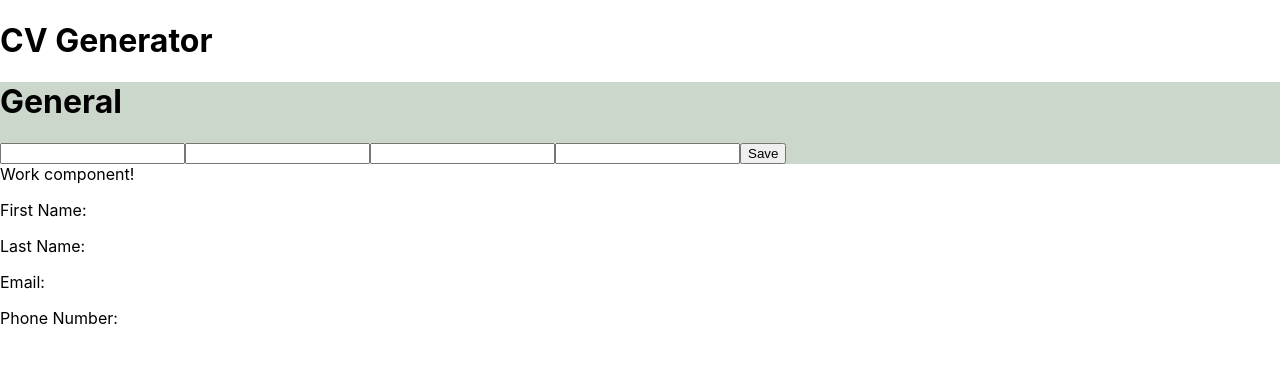
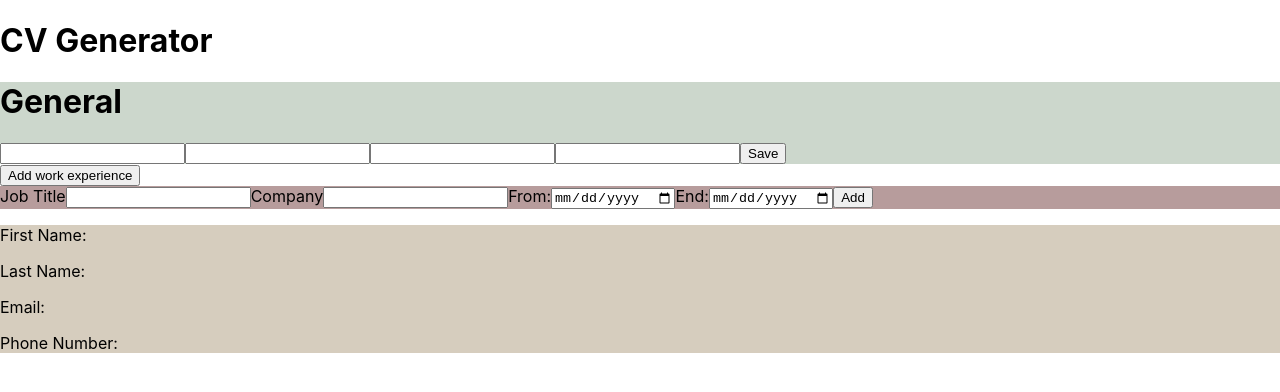
Before and after one commit to fgostev/CVproject, a React (Create React App) app: page / in a window 1280 px wide. Shown: the top 392 px of the page. Built offline with nearby package versions, Linux system fonts and the light colour scheme.

Commit message:
form skeleton

```diff
--- a/src/components/workExp.component.jsx
+++ b/src/components/workExp.component.jsx
@@ -2,11 +2,27 @@ import {Component} from "react";
 
 class WorkExp extends Component {
 
+displayForm = () =>{
+    console.log("Booo!")
+}
 
     render() {
         return(
-            <div>
-            Work component!
+            <div id="workExperienceContainer">
+                <button onClick={this.displayForm}> Add work experience</button>
+                <div id="workForm">
+                <form id ="workExperience">
+                    <label htmlFor="JobTitle"> Job Title</label>
+                    <input type="text" name="Job Title"></input>
+                    <label htmlFor="Company">Company</label>
+                    <input type="text" name="Company"></input>
+                    <label htmlFor="From">From:</label>
+                    <input type="date" placeholder="from" name="from"></input>
+                    <label htmlFor="End">End:</label>
+                    <input type="date" placeholder="from" name="End"></input>
+                   <input type="submit" value="Add"></input>
+                </form>
+                </div>
             </div>
         )
     }
--- a/src/index.css
+++ b/src/index.css
@@ -15,6 +15,14 @@ code {
 .generalInfo{
   background-color: rgb(204, 215, 204);
 }
+
+#workForm{
+  background-color: rgb(183, 156, 156);
+}
+
+.displayForm{
+  background-color: rgb(214, 205, 190);
+}
 /* form{
   color:red;
 } */
```
